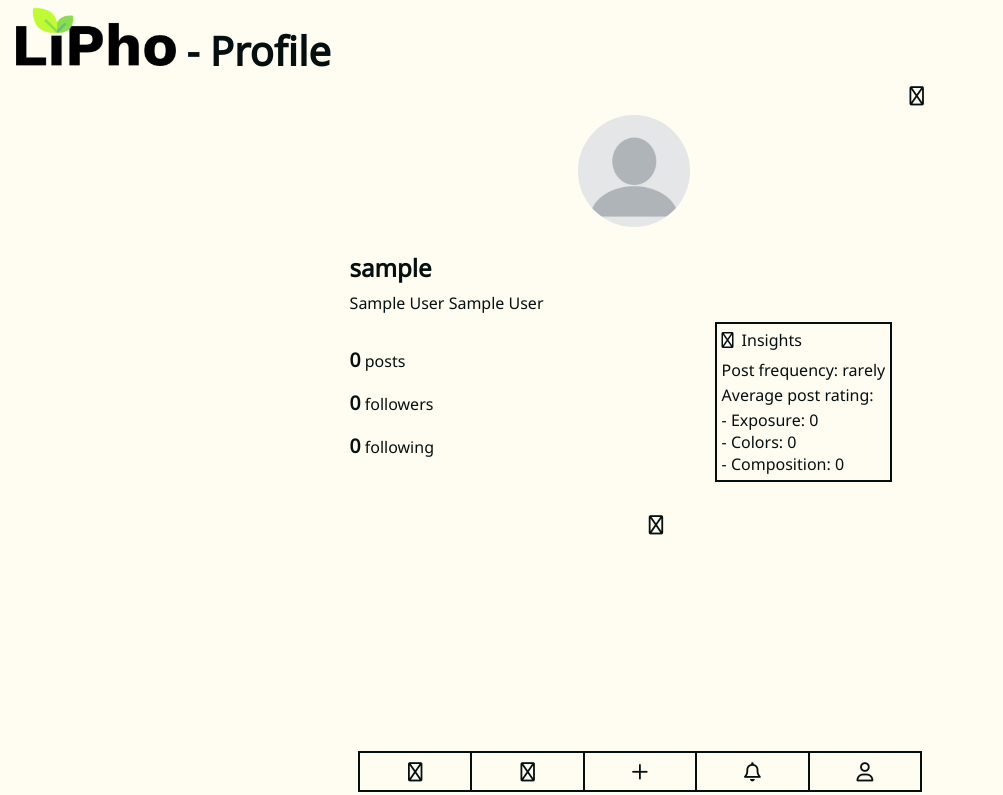
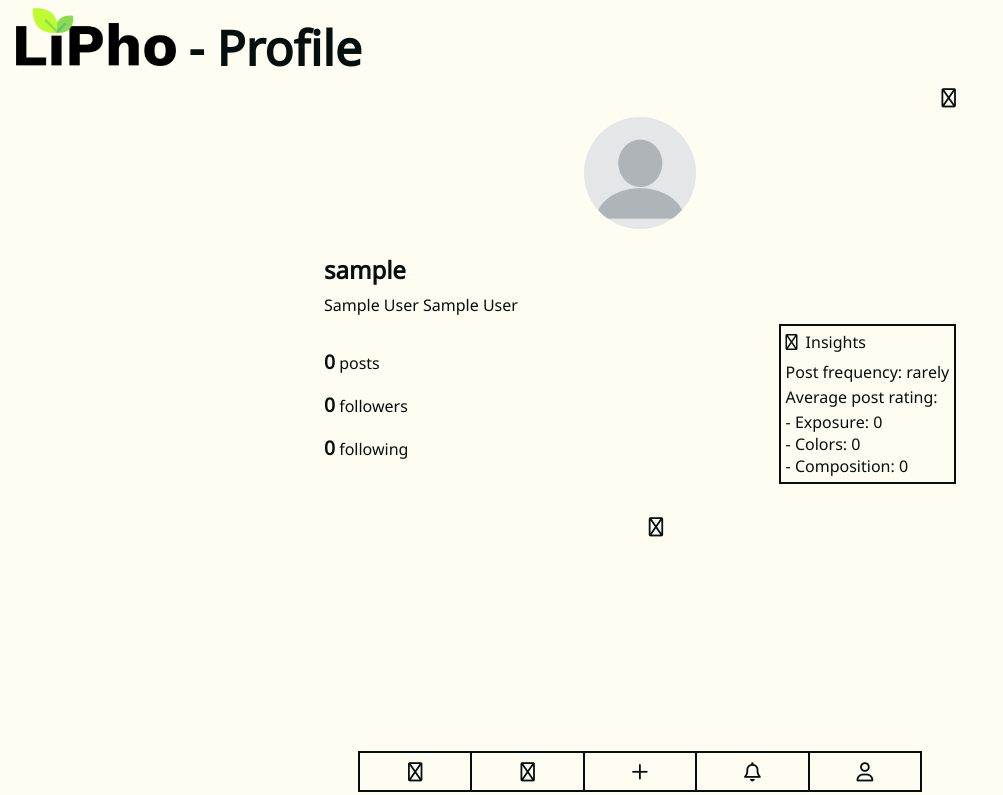
Before and after one commit to ValentinaPieri/lipho, a PHP site: page /profile.php in a window 1280 px wide. Shown: the top 795 px of the page, without its empty margins (0-1003 px from the left). Run offline with PHP 8.4, Linux system fonts and the light colour scheme; the visitor is signed in with stand-in values (Sample User, id 1); data that the repository does not hold is empty.

Commit message:
Closes #97

```diff
--- a/css/_header.scss
+++ b/css/_header.scss
@@ -7,9 +7,9 @@ header {
         display: inline;
         h1 {
             margin: 0.5rem;
-            font-size: 5vmin;
+            font-size: 3rem;
             img {
-                width: 20vmin;
+                width: 10rem;
             }
         }
     }
--- a/css/_login.scss
+++ b/css/_login.scss
@@ -32,7 +32,7 @@
             margin: 1rem auto !important;
             padding: 0.3rem;
             border: 3px solid $black;
-            border-radius: 5px;
+            border-radius: 0.5rem;
             width: 6rem !important;
             height: 2.2rem;
             font-size: medium;
--- a/css/_navbar.scss
+++ b/css/_navbar.scss
@@ -45,7 +45,7 @@
 
 @media screen and (min-aspect-ratio: $desktop-aspect-ratio) {
     .navbar {
-        bottom: 1vh;
+        bottom: 0.5rem;
         left: 50%;
         transform: translateX(-50%);
         width: 35rem;
--- a/css/_notification.scss
+++ b/css/_notification.scss
@@ -27,14 +27,15 @@ main>.delete-all-notifications-button {
 
     .notification {
         display: flex;
-        justify-content: flex-start;
+        justify-content: center;
         align-items: center;
+        margin-bottom: 1rem;
 
         img {
-            width: 5rem;
-            height: 5rem;
+            width: 4rem;
+            height: 4rem;
             border-radius: 50%;
-            margin: 3vmin 5vmin 3vmin 3vmin;
+            margin-right: 1rem;
         }
 
         .notification-info {
--- a/css/_post.scss
+++ b/css/_post.scss
@@ -235,7 +229,7 @@
                 position: absolute;
                 border: $border;
                 border-left: none;
-                padding: 1.5vmin;
+                padding: 0.5rem;
                 bottom: 0;
                 left: 0;
             }
--- a/css/_profile.scss
+++ b/css/_profile.scss
@@ -1,11 +1,9 @@
 .edit-profile {
-    margin: 0.4rem 2rem;
+    margin: 0.4rem 0;
     text-align: end;
 }
 
 .profile-header {
-    margin-left: 2vw;
-    width: calc(100% - 5vw);
 
     .profile-details {
         .profile-image {
@@ -44,7 +42,6 @@
             display: flex;
             justify-content: space-between;
             align-items: center;
-            margin-right: 2vw;
 
             .profile-stats {
                 margin: 1rem 0;
@@ -113,11 +110,10 @@
 .profile-posts.grid {
     display: grid;
     grid-template-columns: 1fr 1fr 1fr;
-    grid-row-gap: 10vmin;
+    grid-row-gap: 1rem;
     grid-column-gap: 1rem;
     width: 100%;
-    padding-bottom: 20vh;
-    margin-bottom: 15vh;
+    margin-bottom: 5rem;
 
     .grid-post {
         display: flex;
@@ -133,7 +129,7 @@
                 position: absolute;
                 bottom: 0;
                 border: $border;
-                padding: 1vmin;
+                padding: 0.5rem;
             }
 
             .full-screen-button {
--- a/css/_search.scss
+++ b/css/_search.scss
@@ -1,7 +1,5 @@
 .search-container {
-    padding-top: 2vh;
-    padding-bottom: 2.5vh;
-    margin: 0 3vw;
+    padding-bottom: 1.5rem;
     border-bottom: $border;
 
     .search-bar {
@@ -22,7 +20,6 @@
 
 #search-results-container {
     .results-count {
-        margin: 3vmin;
         text-align: right;
     }
 
@@ -30,12 +27,13 @@
         display: flex;
         justify-content: flex-start;
         align-items: center;
+        margin-bottom: 1rem;
 
         .user-image {
-            width: 10vmin;
-            height: 10vmin;
+            width: 4rem;
+            height: 4rem;
             border-radius: 50%;
-            margin: 3vmin 5vmin 3vmin 3vmin;
+            margin-right: 1rem;
         }
 
         a {
@@ -48,16 +46,3 @@
         }
     }
 }
-
-@media screen and (min-aspect-ratio: $desktop-aspect-ratio) {
-    #search-results-container>.user-container>.user-image {
-        width: 5vmin;
-        height: 5vmin;
-    }
-
-    .search-container {
-        .search-bar {
-            height: 5vh;
-        }
-    }
-}
--- a/css/_signup.scss
+++ b/css/_signup.scss
@@ -33,7 +33,7 @@
             margin: 1rem auto !important;
             padding: 0.3rem;
             border: 3px solid $black;
-            border-radius: 5px;
+            border-radius: 0.5rem;
             width: 7rem !important;
             height: 2.2rem;
             font-size: medium;
--- a/css/style.css
+++ b/css/style.css
@@ -328,16 +326,14 @@ header {
   }
   header h1 {
     margin: 0.5rem;
-    font-size: 5vmin;
+    font-size: 3rem;
   }
   header h1 img {
-    width: 20vmin;
+    width: 10rem;
   }
 }
 .search-container {
-  padding-top: 2vh;
-  padding-bottom: 2.5vh;
-  margin: 0 3vw;
+  padding-bottom: 1.5rem;
   border-bottom: 2px solid #040F0F;
 }
 .search-container .search-bar {
@@ -682,14 +670,10 @@ main > .delete-all-notifications-button span {
 }
 
 .edit-profile {
-  margin: 0.4rem 2rem;
+  margin: 0.4rem 0;
   text-align: end;
 }
 
-.profile-header {
-  margin-left: 2vw;
-  width: calc(100% - 5vw);
-}
 .profile-header .profile-details .profile-image {
   -o-object-fit: cover;
      object-fit: cover;
@@ -721,7 +705,6 @@ main > .delete-all-notifications-button span {
   display: flex;
   justify-content: space-between;
   align-items: center;
-  margin-right: 2vw;
 }
 .profile-header .profile-details .profile-specs .profile-stats {
   margin: 1rem 0;
@@ -779,11 +762,10 @@ main > .delete-all-notifications-button span {
 .profile-posts.grid {
   display: grid;
   grid-template-columns: 1fr 1fr 1fr;
-  grid-row-gap: 10vmin;
+  grid-row-gap: 1rem;
   grid-column-gap: 1rem;
   width: 100%;
-  padding-bottom: 20vh;
-  margin-bottom: 15vh;
+  margin-bottom: 5rem;
 }
 .profile-posts.grid .grid-post {
   display: flex;
--- a/js/utils.js
+++ b/js/utils.js
@@ -1,6 +1,8 @@
 function retrieveImages(postId) {
     $.post("./post_requests_handler.php", { getPostImages: true, postId: postId }, function (images) {
         let postImagesDiv = document.getElementById("post-image-container" + postId);
+
+        if (postImagesDiv !== null) {
             if (images.length > 1) {
                 let indexDiv = document.createElement("div");
                 indexDiv.className = "slide-index";
@@ -51,6 +53,7 @@ function retrieveImages(postId) {
                 postImagesDiv.appendChild(arrowButtonsDiv);
 
             }
+        }
     }, "json");
 }
 
@@ -63,4 +66,4 @@ function showSnackbar(message) {
     }, 3000);
 }
 
-export {retrieveImages, showSnackbar};
+export { retrieveImages, showSnackbar };
```
Also changed, not shown: other parts of css/_post.scss (+10 -16 lines), other parts of css/style.css (+24 -34 lines), js/profile.js (+15 -0 lines), 1 other file. Lines whose indentation alone changed are shown as unchanged.
